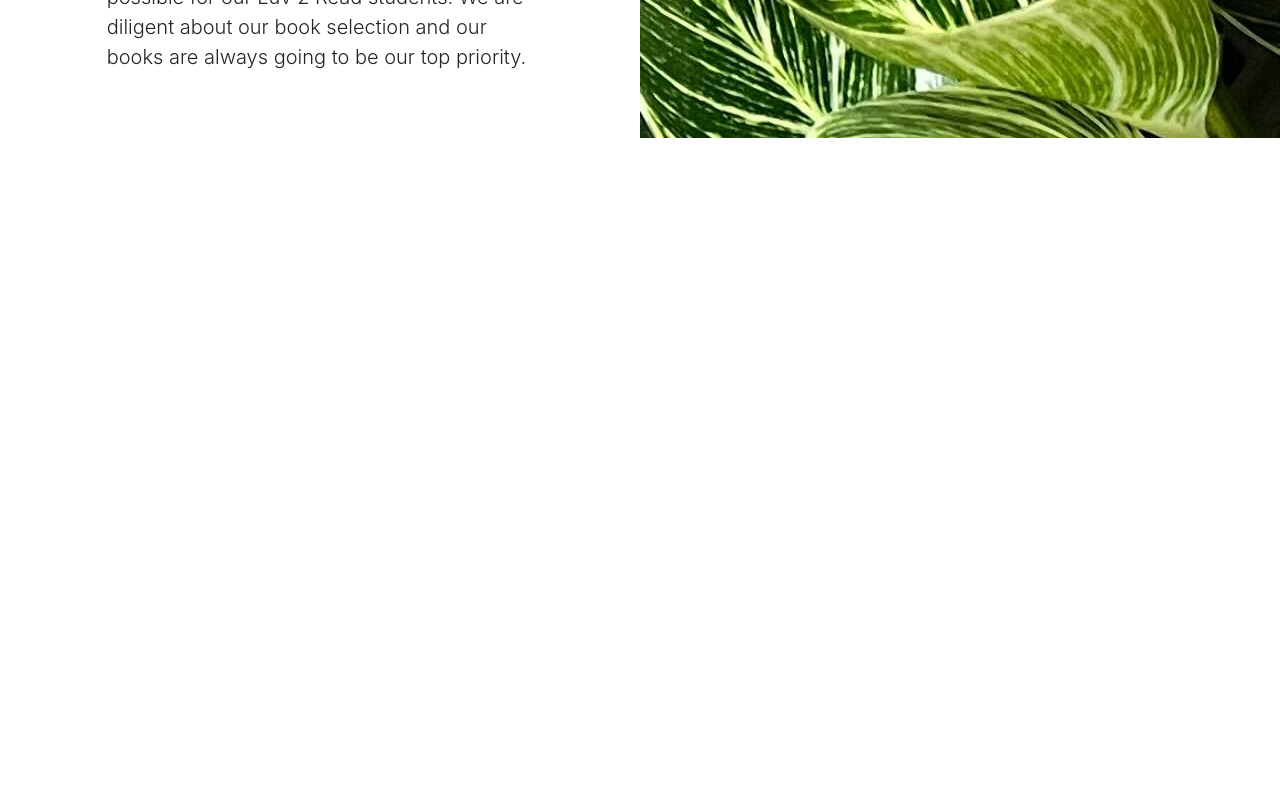
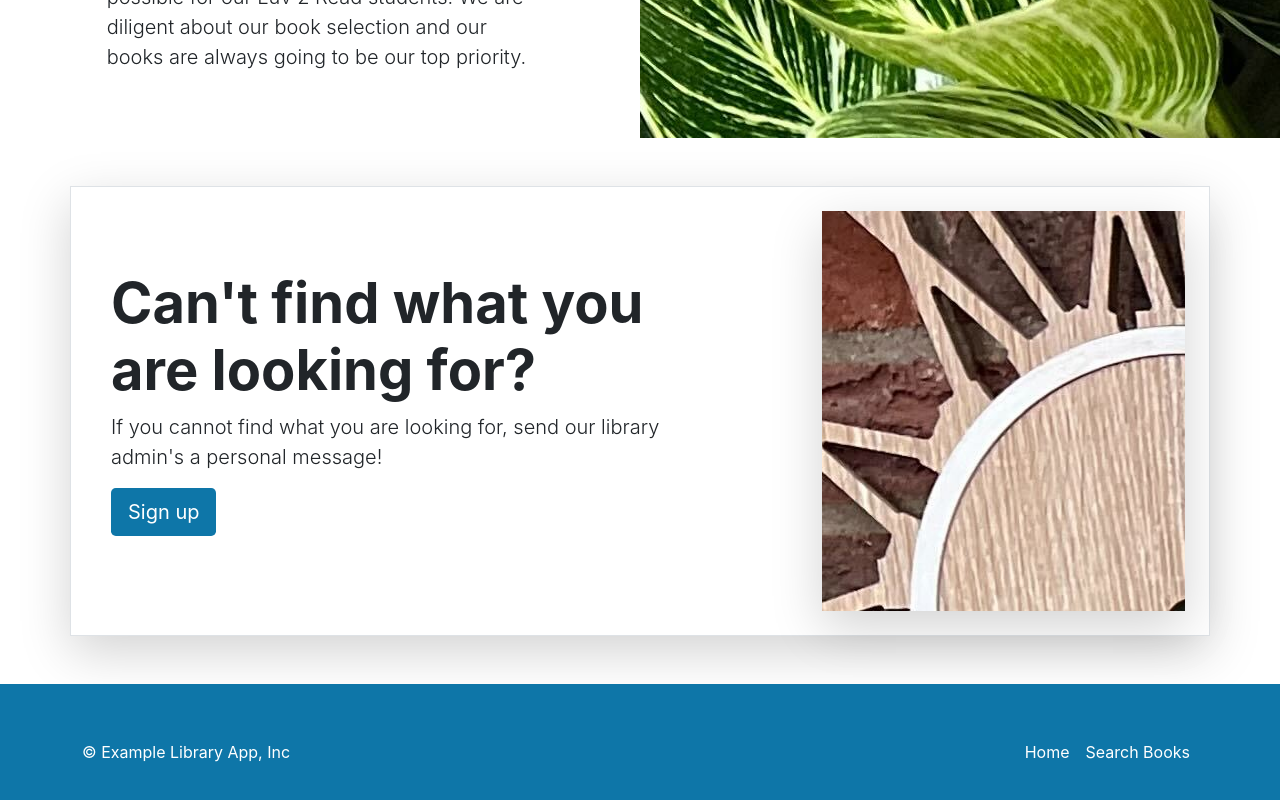
Before and after one commit to salaheddine2011/Book-Library, a React (Create React App) app: page / in a window 1280 px wide. Shown: the part 1786-2586 px from the top of the page. Before the commit the page ends 1924 px from the top, so only its background shows below. Built offline with nearby package versions, Linux system fonts and the light colour scheme.

Commit message:
Adding LibraryServices And Footer Component

```diff
--- a/src/App.tsx
+++ b/src/App.tsx
@@ -3,6 +3,8 @@
 import { Carousel } from './layouts/HomePage/Carousel';
 import { ExploreTopBooks } from './layouts/HomePage/ExploreTopBooks';
 import { Heros } from './layouts/HomePage/Heros';
+import { LibraryServices } from './layouts/HomePage/LibraryServices';
+import { Footer } from './layouts/NavbarAndFooter/Footer';
 import { Navbar } from './layouts/NavbarAndFooter/Navbar';
 
 function App() {
@@ -12,6 +14,8 @@
       <ExploreTopBooks />
       <Carousel/>
       <Heros/>
+      <LibraryServices/>
+      <Footer/>
     </div>
 
   );
--- /dev/null
+++ b/src/layouts/HomePage/LibraryServices.tsx
@@ -0,0 +1,23 @@
+export const LibraryServices=()=>{
+    return(
+        <div className='container my-5'>
+            <div className='row p-4 align-items-center border shadow-lg'>
+                <div className='col-lg-7 p-3'>
+                    <h1 className='display-4 fw-bold'>
+                        Can't find what you are looking for?
+                    </h1>
+                    <p className='lead'>
+                        If you cannot find what you are looking for,
+                        send our library admin's a personal message!
+                    </p>
+                    <div className='d-grid gap-2 justify-content-md-start mb-4 mb-lg-3'>
+                        <a className="btn main-color btn-lg text-white" href="#">
+                            Sign up
+                        </a>
+                    </div>
+                </div>
+                <div className='col-lg-4 offset-lg-1 shadow-lg lost-image'></div>
+            </div>
+        </div>
+    );
+}
--- /dev/null
+++ b/src/layouts/NavbarAndFooter/Footer.tsx
@@ -0,0 +1,22 @@
+export const Footer = () => {
+    return (
+        <div className='main-color'>
+            <footer className='container d-flex flex-wrap
+                justify-content-between align-items-center py-5 main-color'>
+                <p className='col-md-4 mb-0 text-white'>© Example Library App, Inc</p>
+                <ul className='nav navbar-dark col-md-4 justify-content-end'>
+                    <li className='nav-item'>
+                        <a href='#' className='nav-link px-2 text-white'>
+                            Home
+                        </a>
+                    </li>
+                    <li className='nav-item'>
+                        <a href='#' className='nav-link px-2 text-white'>
+                            Search Books
+                        </a>
+                    </li>
+                </ul>
+            </footer>
+        </div>
+    );
+}
```
